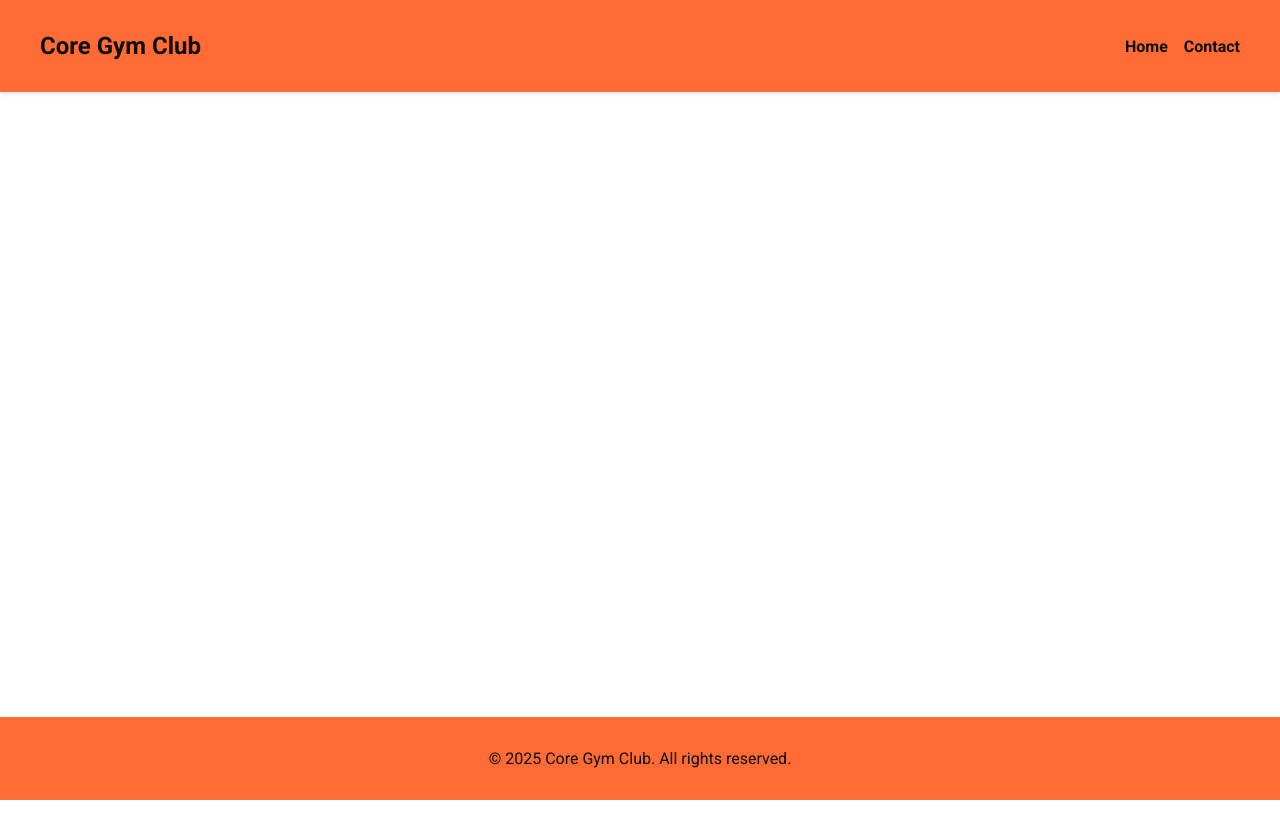
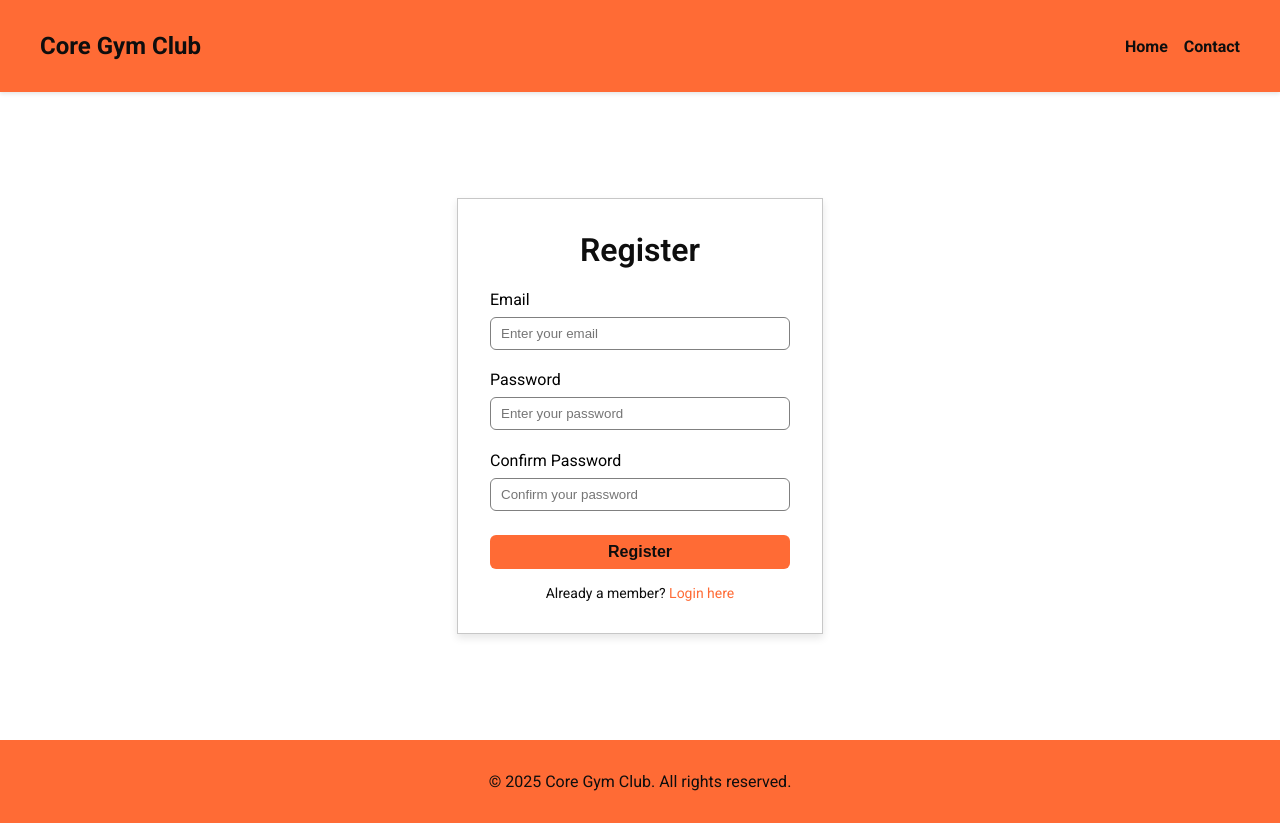
Before and after one commit to win24-project/Frontend, a React (Vite) app: page /register in a window 1280 px wide. Before the commit the page ends 800 px from the top, so only its background shows below. Built offline with nearby package versions, Linux system fonts and the light colour scheme.

Commit message:
Added Register page with RegisterForm component and styling (userStory#3)

```diff
--- a/src/App.jsx
+++ b/src/App.jsx
@@ -1,12 +1,14 @@
 import { Routes, Route } from 'react-router-dom';
 import Home from './pages/Home';
 import Contact from './pages/Contact';
+import Register from './pages/Register';
 
 function App() {
   return (
     <Routes>
       <Route path='/' element={<Home/>} />
       <Route path='/contact' element={<Contact/>}/>
+      <Route path='/register' element={<Register/>}/>
     </Routes>
   )
 }
--- /dev/null
+++ b/src/components/RegisterForm/RegisterForm.jsx
@@ -0,0 +1,39 @@
+import styles from './RegisterForm.module.css';
+
+const RegisterForm = () => {
+  const handleSubmit = (e) => {
+    e.preventDefault();
+    console.log("Form submitted!");
+  };
+
+  return (
+    <div className={styles.registerWrapper}>
+      <form className={styles.form} onSubmit={handleSubmit}>
+        <h2 className={styles.title}>Register</h2>
+
+        <div className={styles.field}>
+          <label>Email</label>
+          <input type="email" placeholder="Enter your email" />
+        </div>
+
+        <div className={styles.field}>
+          <label>Password</label>
+          <input type="password" placeholder="Enter your password" />
+        </div>
+
+        <div className={styles.field}>
+          <label>Confirm Password</label>
+          <input type="password" placeholder="Confirm your password" />
+        </div>
+
+        <button type="submit" className={styles.button}>Register</button>
+
+        <div className={styles.redirectLogin}>
+          <p>Already a member? <a href="/login">Login here</a></p>
+        </div>
+      </form>
+    </div>
+  );
+};
+
+export default RegisterForm;
--- /dev/null
+++ b/src/components/RegisterForm/RegisterForm.module.css
@@ -0,0 +1,75 @@
+.registerWrapper {
+  display: flex;
+  justify-content: center;
+  align-items: center;
+  height: 75vh;
+}
+
+.form {
+  width: 300px;
+  padding: 2rem;
+  background-color: #fff;
+  border: 1px solid rgba(0, 0, 0, 0.219);
+  box-shadow: 0 4px 8px rgba(0, 0, 0, 0.1);
+  display: flex;
+  flex-direction: column;
+  justify-content: center;
+  align-items: center;
+}
+
+.title {
+  font-size: 2rem;
+  font-weight: 600;
+  margin: 0 0 1rem 0;
+}
+
+.field {
+  display: flex;
+  flex-direction: column;
+  margin-bottom: 1rem;
+  width: 100%;
+}
+
+.field label {
+  margin: 0.3rem 0;
+}
+
+.field input {
+  border-radius: 6px;
+  border: 1px solid gray;
+  padding: 8px 10px;
+  margin-top: 0.2rem;
+}
+
+.button {
+  border: none;
+  border-radius: 6px;
+  background-color: var(--primary-color);
+  color: var(--dark-color);
+  font-weight: 550;
+  font-size: 1rem;
+  padding: 0.5rem 0.7rem;
+  margin-top: 0.5rem;
+  cursor: pointer;
+  transition: all 0.3s ease-in-out;
+  width: 100%;
+}
+
+.button:hover {
+  background-color: #eb7b52;
+}
+
+.redirectLogin {
+  margin: 0;
+}
+
+.redirectLogin p {
+  margin: 1rem 0 0 0;
+  font-size: 14px;
+}
+
+.redirectLogin a {
+  font-size: 14px;
+  color: var(--primary-color);
+  text-decoration: none;
+}
--- /dev/null
+++ b/src/pages/Register.jsx
@@ -0,0 +1,12 @@
+import React from 'react'
+import RegisterForm from '../components/RegisterForm/RegisterForm'
+
+const Register = () => {
+  return (
+    <div>
+      <RegisterForm />
+    </div>
+  )
+}
+
+export default Register
```
